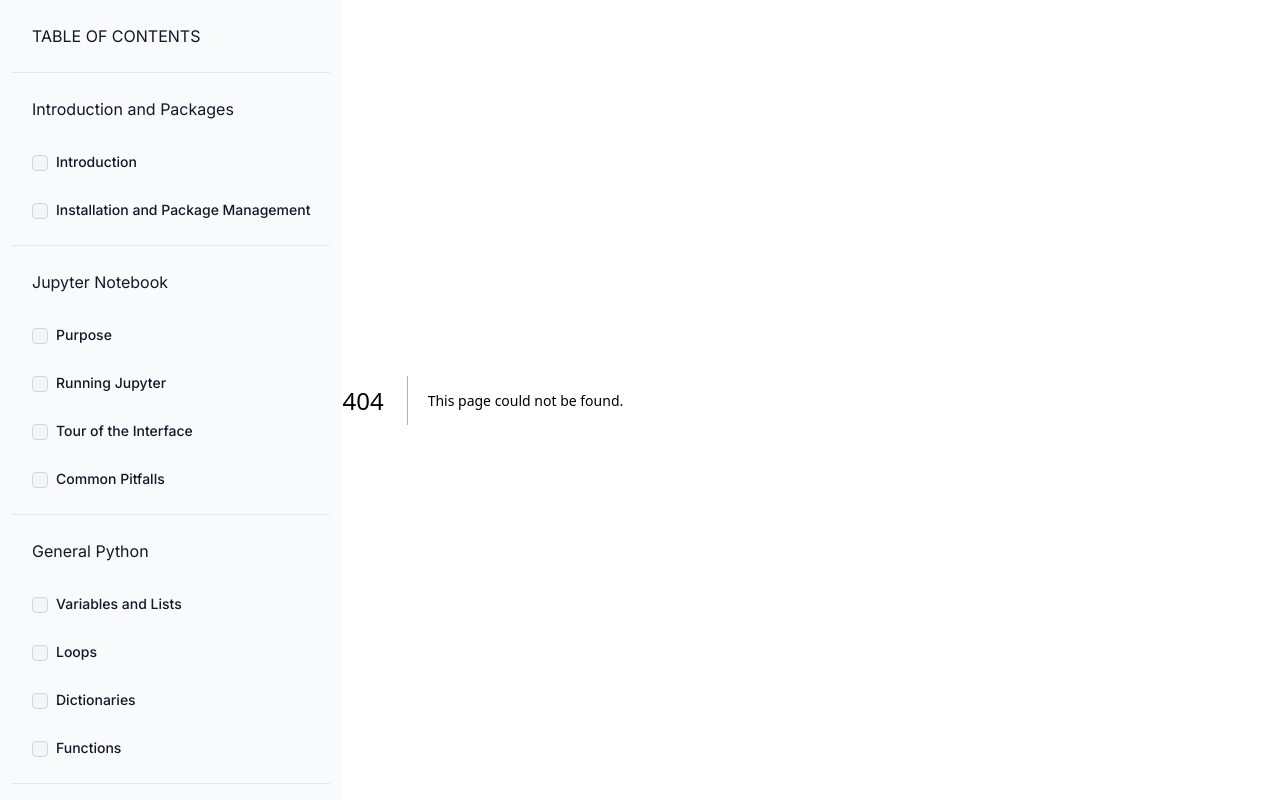
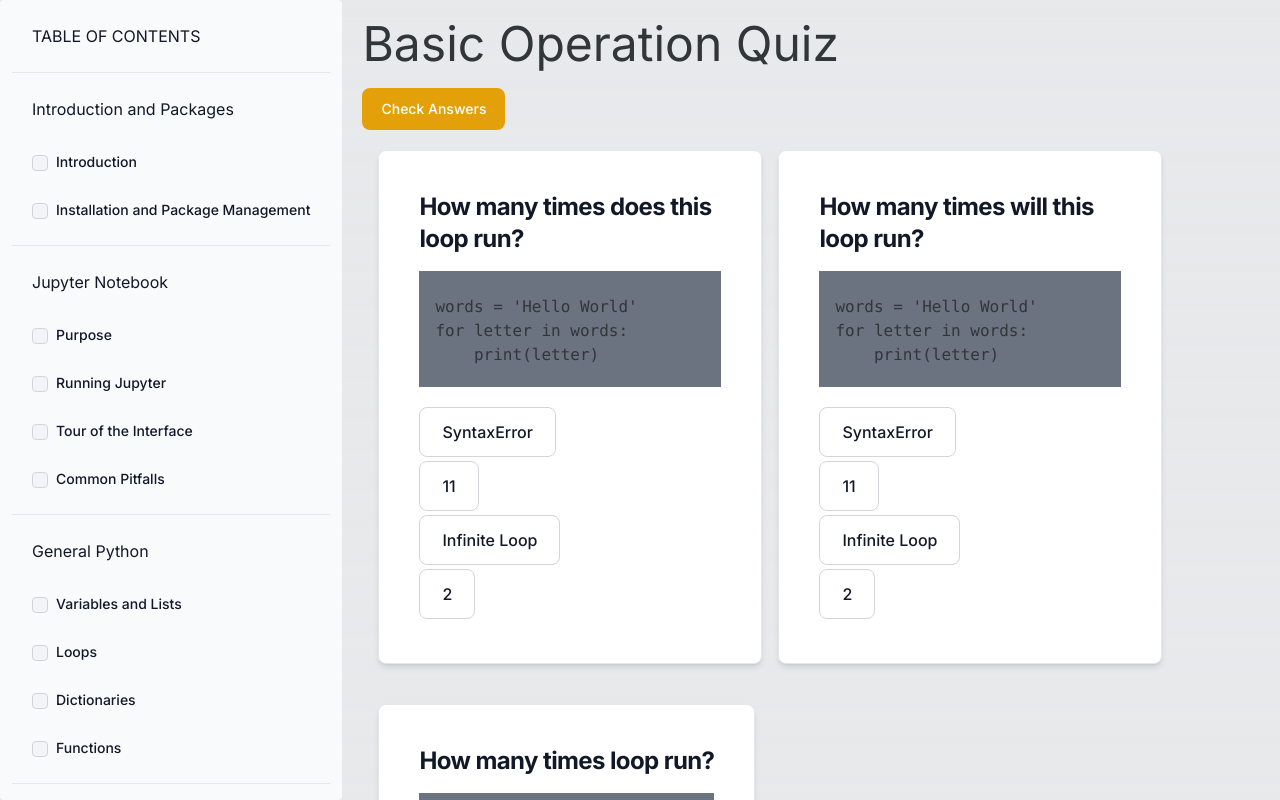
Before and after one commit to austin-bmitchell15/cs3803_website, a Next.js app: page /python/basic_operations_quiz in a window 1280 px wide. Before the commit this address had no page. Shown: the top 800 px of the page. Built offline with nearby package versions, Linux system fonts and the light colour scheme.

Commit message:
working quiz answering and checking

```diff
--- a/src/app/layout.tsx
+++ b/src/app/layout.tsx
@@ -21,7 +21,10 @@ export default function RootLayout({
         <div className="min-h-full flex flex-nowrap">
           <CustomSidebar/>
         </div>
-        {children}
+        <div>
+
+          {children}
+        </div>
       </body>
     </html>
   );
--- /dev/null
+++ b/src/app/python/basic_operations_quiz/page.tsx
@@ -0,0 +1,49 @@
+"use client"
+
+import React, { useState } from 'react'
+import QuizComponent from '@/components/Quiz'
+import { QuizType } from '@/services/QuizTypes'
+import Quiz from '@/components/Quiz'
+import { Button } from 'flowbite-react'
+
+const string1 = `
+words = 'Hello World'
+for letter in words:
+    print(letter)
+`
+
+const quiz: QuizType = [
+    {
+        question:  "How many times does this loop run?",
+        codeSnippet: string1,
+        options: ["SyntaxError", "11", "Infinite Loop", "2"],
+        answerOption: 1,
+        explanation: "This is an explanation"
+    },
+    {
+        question:  "How many times will this loop run?",
+        codeSnippet: string1,
+        options: ["SyntaxError", "11", "Infinite Loop", "2"],
+        answerOption: 1,
+        explanation: "This is an explanation"
+    },
+    {
+        question:  "How many times loop run?",
+        codeSnippet: string1,
+        options: ["SyntaxError", "11", "Infinite Loop", "2"],
+        answerOption: 1,
+        explanation: "This is an explanation"
+    }
+]
+
+export default function BasicOperationsQuiz() {
+  const[checkMode, setCheckMode] = useState(false);
+
+  return (
+    <div className="ml-5 mt-5">
+        <h1 className="text-5xl">Basic Operation Quiz</h1>
+
+        <Quiz quiz={quiz}/>
+    </div>
+  )
+}
--- /dev/null
+++ b/src/components/Quiz.tsx
@@ -0,0 +1,58 @@
+"use client"
+
+import React, { useState } from 'react'
+import { QnAType, QuizType } from '@/services/QuizTypes'
+import { Badge, Button, Card } from "flowbite-react";
+
+export default function QuizComponent({ quiz }: { quiz: QuizType, }) {
+  const [checkedMode, setCheckedMode] = useState<boolean>(false)
+
+
+  return (
+    <div>
+      <Button className="mt-5" color="warning" onClick={() => setCheckedMode(true)}>Check Answers</Button>
+      <div className="w-full">
+        <div className="flex flex-wrap">
+          {quiz.map((q, i) => (
+            <div className="my-5 ml-4">
+              <Question question={q} key={'question_' + i} checkedMode={checkedMode} />
+            </div>
+          ))}
+
+        </div>
+
+      </div>
+  </div>
+  )
+}
+
+function Question({ question, checkedMode }: { question: QnAType, checkedMode: boolean }) {
+  const [selectedOption, setSelectedOption] = useState<number>(-1)
+  return (
+    <Card className="max-w-sm max-h-sm max-h-90 overflow-auto p-4">
+      {checkedMode && question.answerOption != selectedOption &&
+        <div className="flex flex-wrap gap-2">
+          <Badge color="failure">Incorrect</Badge>
+        </div>
+      }
+      <h5 className="text-2xl font-bold tracking-tight text-gray-900 dark:text-white">
+        {question.question}
+      </h5>
+
+      <pre className="font-normal bg-gray-500 text-white-700 pb-5 pl-4 dark:text-gray-400">
+        {question.codeSnippet}
+      </pre>
+
+
+      <div>
+        {question.options.map((opt, i) => (
+          <Button key={question + "_" + i} className="my-1" size="lg" color={
+            (checkedMode ? (i == question.answerOption ? "success" : (i == selectedOption ? "failure" : "light") ) : (i == selectedOption ? "blue":  "light"))
+            // (selectedOption == i ? (checkedMode ? (selectedOption == question.answerOption ? "green" : "red") : "blue"): (i == question.answerOption "green" : ?"gray") )
+          } onClick={() => setSelectedOption(i)}>{opt}</Button>
+        ))}
+      </div>
+    </Card>
+  )
+
+}
--- /dev/null
+++ b/src/services/QuizTypes.ts
@@ -0,0 +1,10 @@
+
+export interface QnAType {
+    question: string,
+    codeSnippet: string | undefined,
+    options: string[],
+    answerOption: number,
+    explanation: string
+}
+
+export type QuizType = QnAType[]
```
